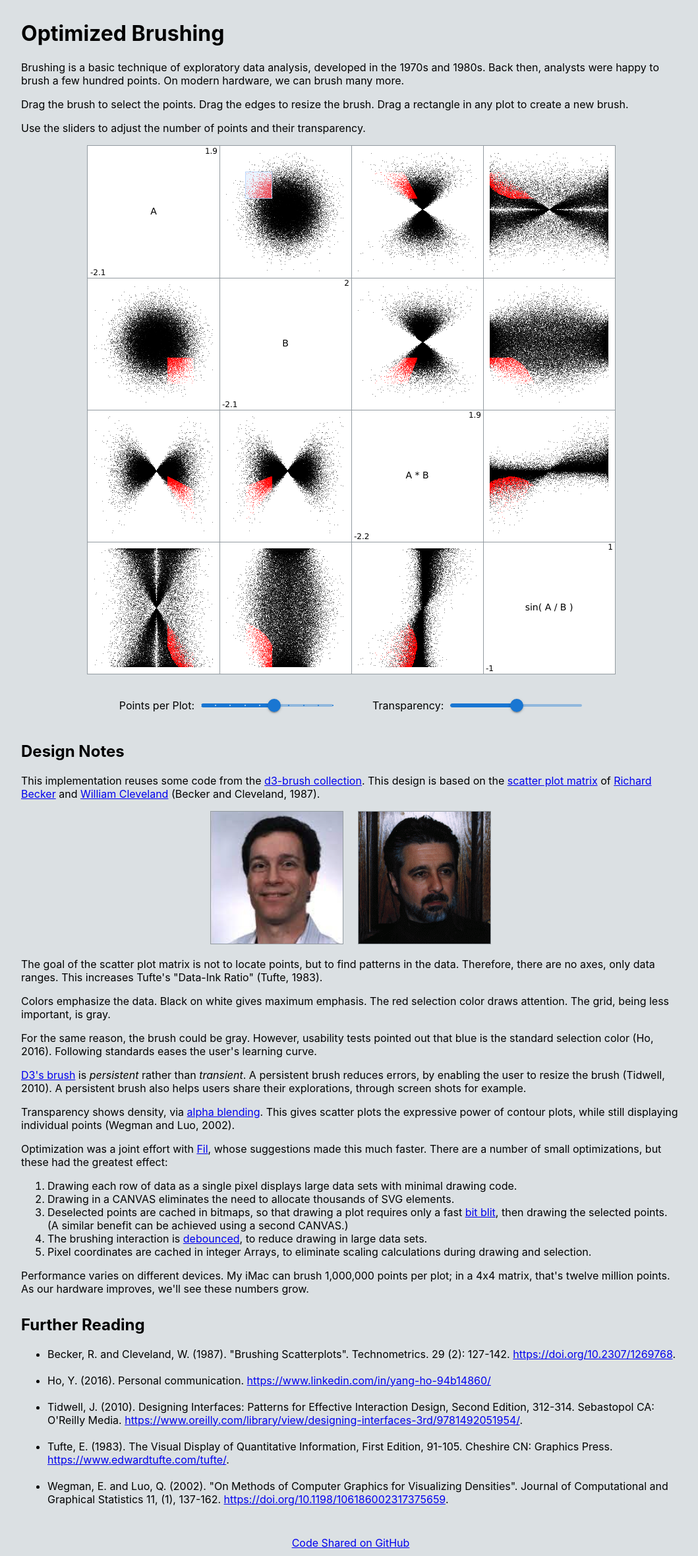
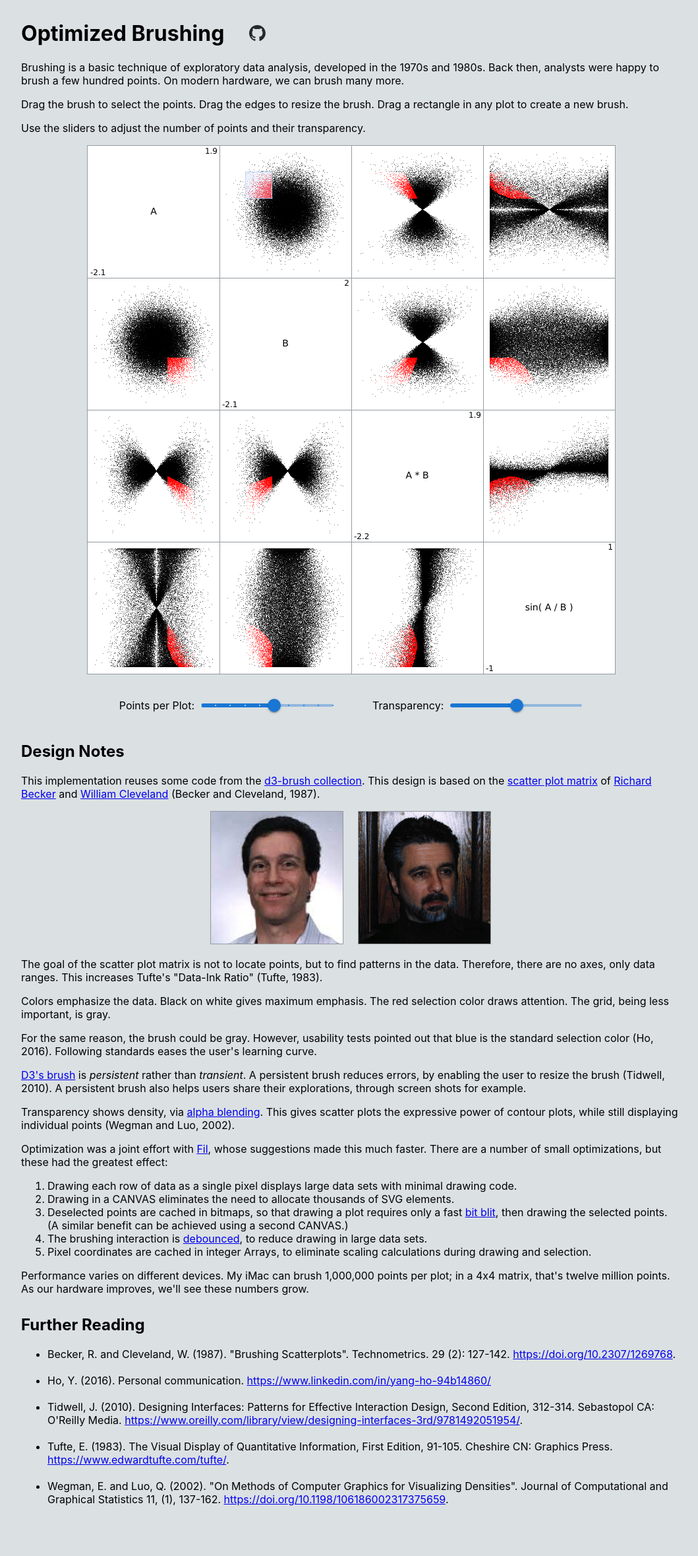
Before and after one commit to hemanrobinson/fast-brushing, a React (Create React App) app: page / in a window 1280 px wide. Shown: the whole page at 66% size, without its empty margins (108-1167 px from the left). After the commit the page ends 2328 px from the top, so only its background shows below. Built offline with nearby package versions, Linux system fonts and the light colour scheme.

Commit message:
add icon

```diff
--- a/src/App.css
+++ b/src/App.css
@@ -8,6 +8,10 @@ h2 {
 }
 img {
     border: 1px solid #939ba1;
+}
+img.icon {
+    border: 0;
+    height: 24px;
 }
 p.center {
     text-align: center;
--- a/src/App.js
+++ b/src/App.js
@@ -2,6 +2,7 @@ import React, { useState } from 'react';
 import { Slider } from '@mui/material';
 import Matrix from './Matrix';
 import './App.css';
+import github from './github.svg';
 import becker from './becker.png';
 import cleveland from './cleveland.png';
 
@@ -18,7 +19,7 @@ const App = () => {
     return (
         <div className="Column">
             <div className="Description">
-                <h1>Optimized Brushing</h1>
+                <h1>Optimized Brushing&nbsp;&nbsp;&nbsp;&nbsp;&nbsp;<a href="https://github.com/hemanrobinson/brush/"><img className="icon" title="Code Shared on GitHub" alt="Code Shared on GitHub" src={github}/></a></h1>
                 <p>
                 Brushing is a basic technique of exploratory data analysis, developed in the 1970s and 1980s.  Back then, analysts were happy to brush a few hundred points.  On modern hardware, we can brush many more.
                 </p>
@@ -91,7 +92,6 @@ const App = () => {
 
                 </ul>
             </div>
-            <a href="https://github.com/hemanrobinson/brush/">Code Shared on GitHub</a>
         </div>
     );
 }
```
Also changed, not shown: src/github.svg (added), 1 other file (tests, documents, lock files or other folders).
